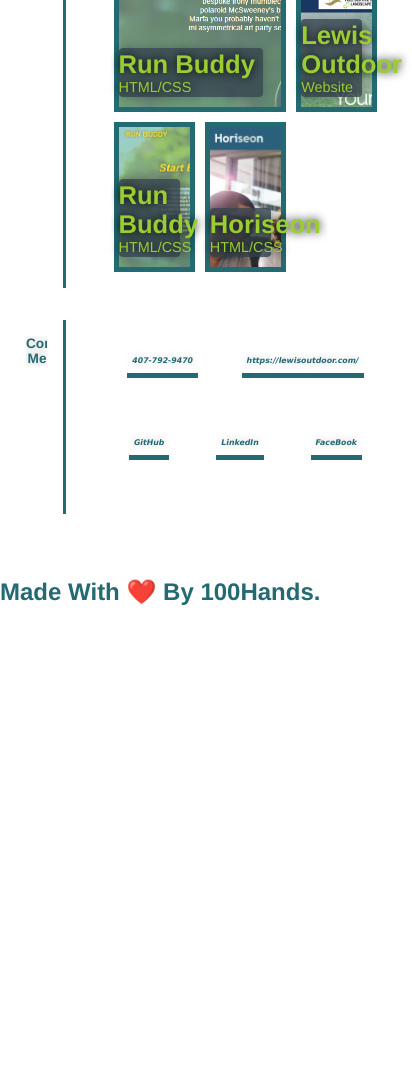
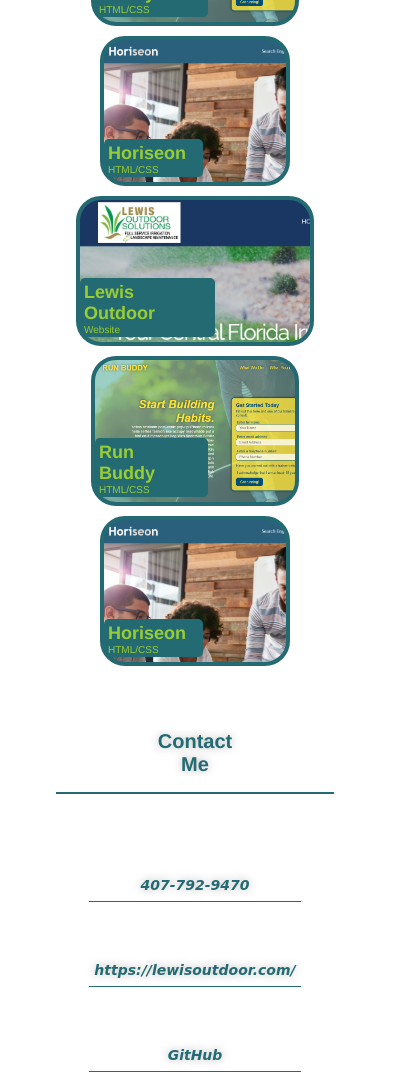
Before and after one commit to lewisoutdoorllc/portfolio, a plain HTML site: page index.html in a window 390 px wide. Shown: the part 910-2000 px from the top of the page, 412 px wide, since content can reach past the window. Before the commit the page ends 1570 px from the top, so only its background shows below. Drawn offline with Linux system fonts and the light colour scheme.

Commit message:
tiding up the page and working on mobile adaptation

```diff
--- a/assets/css/style.css
+++ b/assets/css/style.css
@@ -33,7 +33,7 @@ header {
     position: -webkit-sticky;
     top: 0;
     justify-content: space-between;
-    flex-wrap: wrap;
+    flex: row wrap;
     padding: 20px 35px;
     background-attachment: fixed;
     background-position: center;
@@ -46,11 +46,12 @@ header {
     text-shadow: 0 0 10px rgba(0, 0, 0, 0.3);
     right: 10px;
     bottom: 10px;
-    padding: 10px;
+    padding: 2px;
     border: 2px solid var(--secondary-color);
     border-radius: 15px;
     background-color: rgba(54, 69, 79, 0.8);
     box-shadow: 0 0 10px rgba(0, 0, 0, 0.5);
+    color: yellowgreen;
   }
 
   header a {
@@ -75,7 +76,7 @@ header {
   header nav ul li a {
     padding: 10px 15px;
     font-weight: bold;
-    font-size: 2vw;
+    font-size: 1.5vw;
     text-shadow: 0 0 10px rgba(0, 0, 0, 0.5);
   }
 
@@ -114,7 +115,7 @@ header {
     font-style: italic;
     text-shadow: 0 0 10px rgba(0, 0, 0, 0.3);
     position: absolute;
-    right: 10px;
+    right: 20px;
     bottom: 10px;
     padding: 10px;
     border: 2px solid var(--secondary-color);
@@ -145,10 +146,11 @@ header {
 /* HEADER TWO */
 
 .wrapper-for-main h2 {
-   font-size: 3.5vw;
+   font-size: 2.8vw;
    text-align: end;
    overflow: auto;
    text-shadow: 0 0 10px rgba(0, 0, 0, 0.3);
+   overflow: hidden;
 }
 
 .about-me p {
@@ -176,7 +178,7 @@ header {
     grid-auto-rows: minmax(150px, 1fr);
   }
 
-  .grid-wrapper a {
+  .grid-item a {
     background-color: rgba(54, 69, 79, 0.8);
     border-radius: 4px;
     padding: 2px 8px 2px 0;
@@ -186,12 +188,25 @@ header {
   }
 
   .grid-wrapper div {
-    padding: 10px 10px 10px 0;
-    border: 5px solid;
+  border: 4px var(--tertiary-color) solid;
+  border-radius: 5px;
+  padding-right: 50px;
+  background-color: var(--tertiary-color);
+  padding: 0;
+
+  }
+
+  .grid-wrapper a {
+  border: 4px var(--tertiary-color) solid;
+  border-radius: 25px;
+  padding-right: 50px;
+  }
+
+  .wd {
+    overflow: hidden;
   }
 
   .grid-item {
-    border: 5px solid var(--secondary);
     grid-column: span 4;
     background-color: var(--primary);
     color: var(--tertiary);
@@ -204,6 +219,7 @@ header {
     background-size: 150%;
     transition: all 0.5s;
     font-size: 0.9rem;
+    border-radius: 10px;
   }
 
   .grid-item:first-child {
@@ -284,7 +300,7 @@ header {
   font-family: cursive;
   font-style: italic;
   font-weight: bold;
-  font-size: 2vw;
+  font-size: 1.5vw;
   color: var(--tertiary-color);
   text-shadow: 0 0 10px rgba(0, 0, 0, 0.3);
 }
@@ -308,3 +324,102 @@ header {
   .flex-row {
     display: flex;
   }
+
+
+
+  @media screen and (max-width: 575px) {
+    .media-queries {
+
+    }
+    header {
+      flex-direction: column;
+      position: relative;
+      padding-bottom: 0;
+      justify-content: center;
+      font-size: 1.4vw;
+      align-items: center;
+      background-position: top;
+    }
+
+    header h1 {
+      height: 20px;
+      font-size: 10px;
+      width: 25%;
+      text-align: center;
+    }
+
+    .hero {
+      background-size: 100%;
+    }
+
+    .hero-cta h2 {
+      width: 186px;
+      height: 29px;
+      font-size: 9px;
+      padding: 8px;
+      text-align: center;
+    }
+
+    .wrapper-for-main {
+      grid-template-columns: 1fr;
+    }
+
+    .wrapper-for-main h2 {
+      font-size: 20px;
+      text-align: center;
+    }
+
+    .wrapper-for-main div {
+      border-bottom: 2px solid;
+      border-right: 0;
+      width: 75%;
+      margin: 0 auto 0px auto;
+    }
+
+    .grid-wrapper {
+      justify-content: center;
+      display: flex;
+      flex-wrap: wrap;
+    }
+
+    .grid-wrapper div {
+      font-size: 10px;
+      padding: 0px 50px 0 0;
+      margin: 0;
+    }
+
+    .grid-item {
+      grid-template-columns: 1fr 1fr;
+      width: fit-content;
+    }
+
+    .grid-item h3 {
+      font-size: 18px;
+    }
+
+    .work-grid-3 {
+      grid-column: 1;
+    }
+
+    .work-grid-5 {
+      grid-column: 1;
+    }
+
+    .work-grid-2 {
+      grid-column: 1;
+    }
+
+    .work-grid-4 {
+      grid-column: 1;
+   }
+
+   .contact-me {
+     display: inline-grid;
+     margin: 15px auto;
+   }
+
+  .contact-me a {
+    font-size: 14px;
+    text-align: center;
+    border-bottom: 1px solid;
+  }
--- a/index.html
+++ b/index.html
@@ -8,13 +8,13 @@
     <title>LewisPortfolio</title>
 </head>
 
-<body>
+<body class="media-queries">
     <!-- navigation tags - block level element -->
 
     <!-- start NAVIGATION  -->
     <header>
         <h1>
-            <a>Cody Lewis</a>
+            Cody Lewis
         </h1>
         <nav>
             <ul>
@@ -80,41 +80,44 @@
         </div>
         <article id="work" class="grid-wrapper secondary">
 
-                <!-- Headers -->
-                <div class="work-grid-1 grid-item">
-                    <a href="https://lewisoutdoorllc.github.io/run-buddy" style="text-decoration:none" target="_blank">
+            <a href="https://lewisoutdoorllc.github.io/run-buddy" alt="run-buddy website link" style="text-decoration:none" target="_blank"
+                class="work-grid-1 grid-item">
+                <div class="wd">
                     <h3>Run Buddy</h3>
                     <p>HTML/CSS</p>
+                </div>
             </a>
-                </div>
 
-                <div class="work-grid-2 grid-item">
-                    <a href="https://lewisoutdoorllc.github.io/horiseon-website/" style="text-decoration: none"
-                        target="_blank">
+            <a href="https://lewisoutdoorllc.github.io/horiseon-website/" alt="horiseon website website link" style="text-decoration: none" target="_blank"
+                class="work-grid-2 grid-item">
+                <div class="wd">
                         <h3>Horiseon</h3>
                         <p>HTML/CSS</p>
+                </div>
             </a>
-                </div>
-                <!-- Body -->
-                <div class="work-grid-3 grid-item">
-                    <a href="https://lewisoutdoor.com/" style="text-decoration:none" target="_blank">
+
+                    <a href="https://lewisoutdoor.com/" alt="business website" style="text-decoration:none" target="_blank"
+                class="work-grid-3 grid-item">
+                <div class="wd">
                         <h3>Lewis Outdoor</h3>
                         <p>Website</p>
+                </div>
             </a>
-                </div>
-                <div class="work-grid-4 grid-item">
-                    <a href="https://lewisoutdoorllc.github.io/run-buddy" style="text-decoration:none" target="_blank">
+
+            <a href="https://lewisoutdoorllc.github.io/run-buddy" alt="run-buddy website link" style="text-decoration:none" target="_blank"
+                class="work-grid-4 grid-item">
+                <div class="wd">
                     <h3>Run Buddy</h3>
                     <p>HTML/CSS</p>
+                </div>
             </a>
-                </div>
-                <div class="work-grid-5 grid-item">
-                    <a href="https://lewisoutdoorllc.github.io/horiseon-website/" style="text-decoration: none"
-                        target="_blank">
+            <a href="https://lewisoutdoorllc.github.io/horiseon-website/" alt="horiseon website website link" style="text-decoration: none" target="_blank"
+                class="work-grid-5 grid-item">
+                <div class="wd">
                         <h3>Horiseon</h3>
                         <p>HTML/CSS</p>
+                </div>
             </a>
-                </div>
         </article>
         <!-- WORK end  -->
 
@@ -123,15 +126,18 @@
             <h2>Contact <br> Me</h2>
         </div>
         <article id="contact-me" class="contact-me">
-            <a class="contact-me-info" href="tel:4077929470" style="text-decoration:none">407-792-9470</a>
 
-            <a class="contact-me-info" href="https://lewisoutdoor.com/" style="text-decoration:none"
+            <a class="contact-me-info" href="tel:4077929470" alt="contact phone number" style="text-decoration:none">407-792-9470</a>
+
+            <a class="contact-me-info" href="https://lewisoutdoor.com/" alt="business website" style="text-decoration:none"
                 target="_blank">https://lewisoutdoor.com/</a>
-            <a class="contact-me-info" href="https://github.com/lewisoutdoorllc" style="text-decoration:none" target="_blank">GitHub</a>
+            <a class="contact-me-info" href="https://github.com/lewisoutdoorllc" alt="github account" style="text-decoration:none"
+                target="_blank">GitHub</a>
 
-            <a class="contact-me-info" href="https://www.linkedin.com/in/cody-lewis-1165b91bb" style="text-decoration:none" target="_blank">LinkedIn</a>
+            <a class="contact-me-info" href="https://www.linkedin.com/in/cody-lewis-1165b91bb" alt="linkedin account"
+                style="text-decoration:none" target="_blank">LinkedIn</a>
 
-            <a class="contact-me-info" href="https://" style="text-decoration:none">FaceBook</a>
+            <a class="contact-me-info" href="https://www.facebook.com/" alt="facebook" style="text-decoration:none">FaceBook</a>
 
         </article>
 
@@ -139,7 +145,7 @@
     <footer>
         <br><br><br>
         <h2>
-            Made With &#10084;&#65039; By 100Hands.
+            Made With &#10084;&#65039; By Lewis & Family.
         </h2>
         <br><br><br>
     </footer>
```
Also changed, not shown: assets/images/lewis-portfolio-screenshot.png (added), 1 other file. Lines whose indentation alone changed are shown as unchanged.
